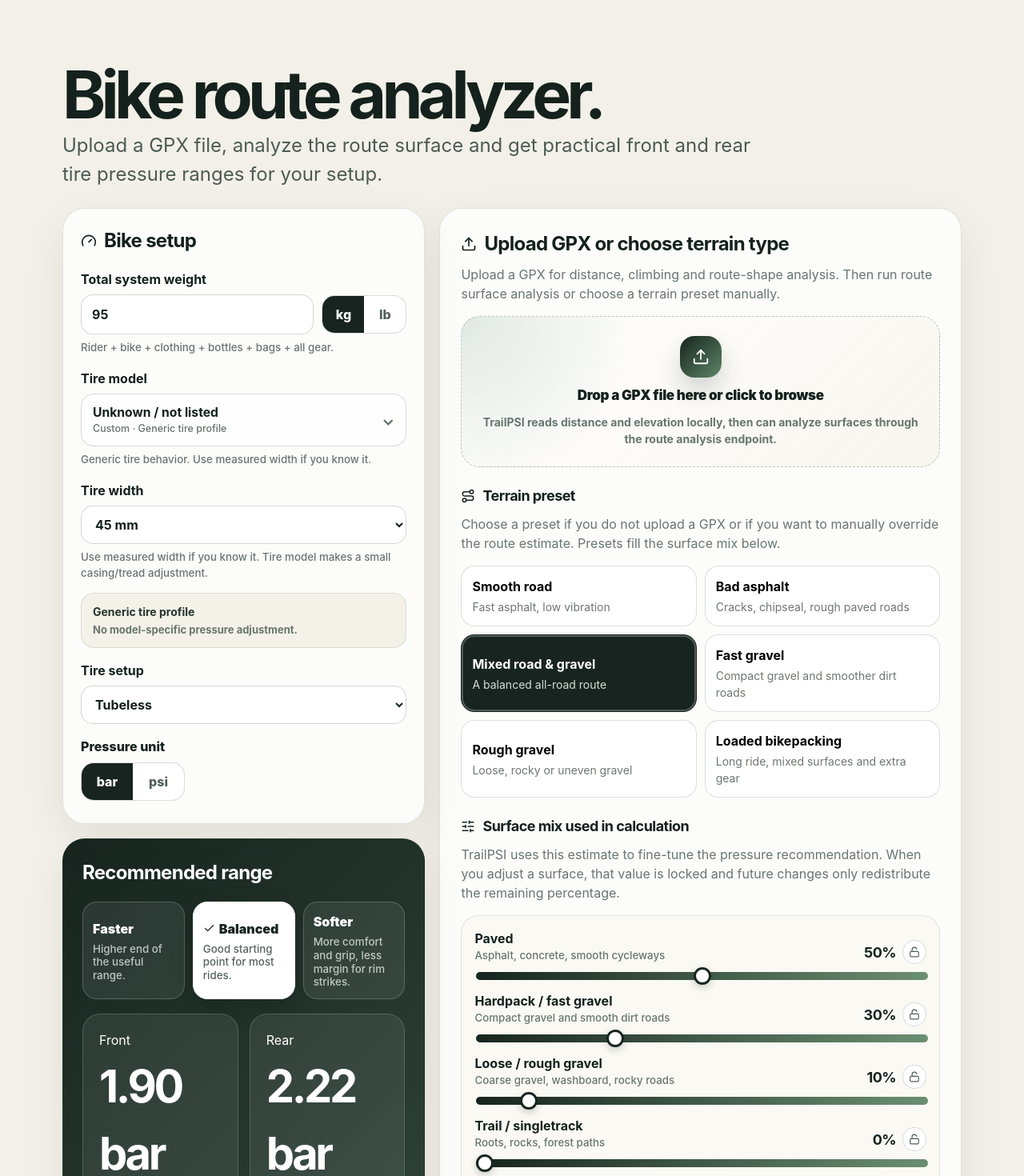
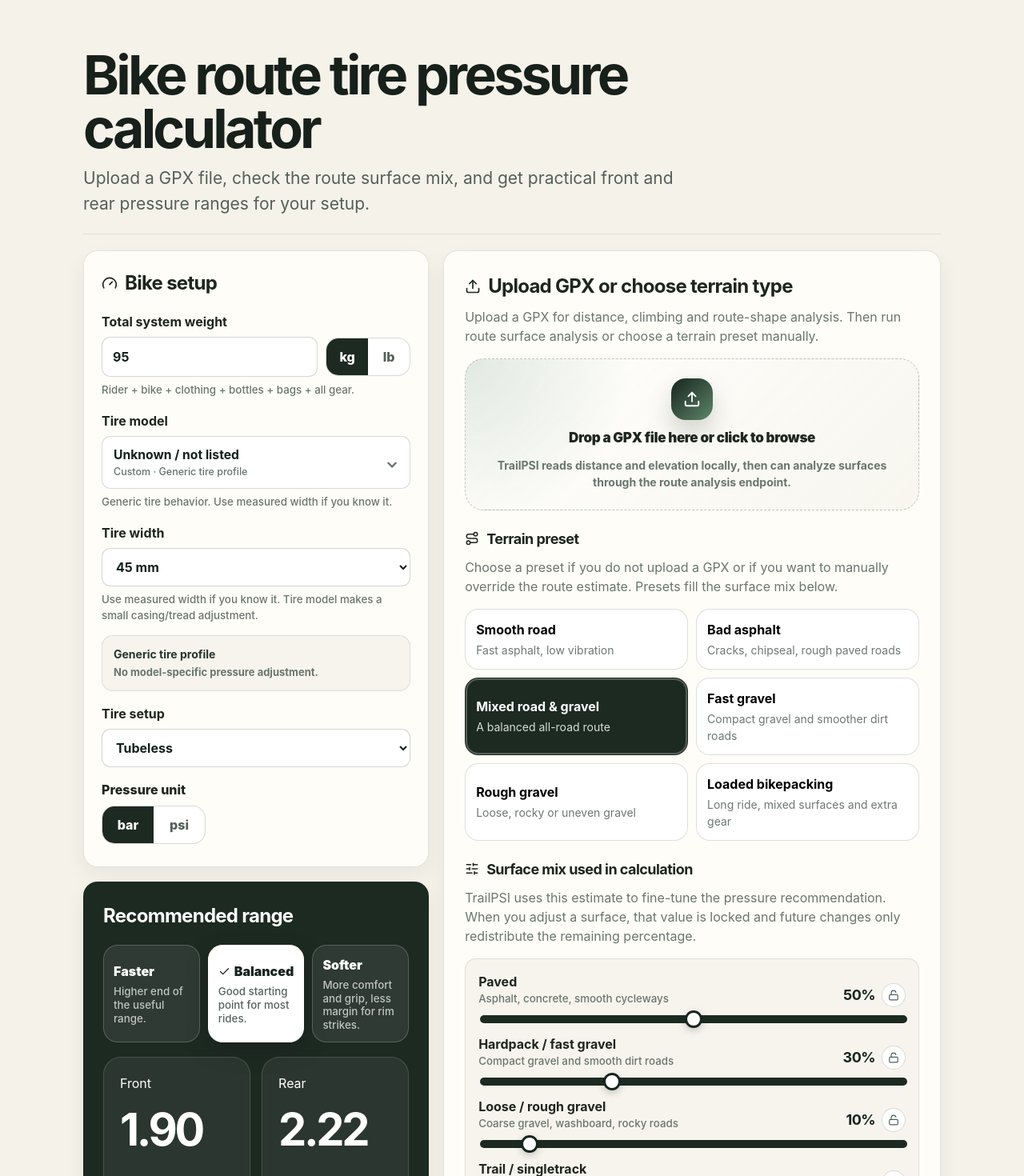
Before and after one commit to Poskiparta/trailpsi, a React (Vite) app: page / in a window 1280 px wide. Shown: the top 1470 px of the page at 80% size. Built offline with nearby package versions, Linux system fonts and the light colour scheme.

Commit message:
Clean up design and update hero title

```diff
--- a/src/main.jsx
+++ b/src/main.jsx
@@ -3132,8 +3132,8 @@ function App() {
   return (
     <main>
       <section className="hero">
-        <h1>Bike route analyzer.</h1>
-        <p className="lead">Upload a GPX file, analyze the route surface and get practical front and rear tire pressure ranges for your setup.</p>
+        <h1>Bike route tire pressure calculator</h1>
+        <p className="lead">Upload a GPX file, check the route surface mix, and get practical front and rear pressure ranges for your setup.</p>
       </section>
 
       <section className="app-grid">
--- a/src/styles.css
+++ b/src/styles.css
@@ -838,3 +838,153 @@ button:disabled {
     max-height: calc(100vh - 230px);
   }
 }
+
+
+/* Design cleanup: calmer, less generated-looking UI */
+:root {
+  color: #1d261f;
+  background: #f5f2ea;
+}
+
+main {
+  max-width: 1120px;
+  padding: 32px 24px 42px;
+}
+
+.hero {
+  padding: 28px 0 22px;
+  border-bottom: 1px solid rgba(29, 38, 31, 0.10);
+  margin-bottom: 20px;
+}
+
+h1 {
+  max-width: 880px;
+  font-size: clamp(38px, 5.8vw, 68px);
+  line-height: 0.98;
+  letter-spacing: -0.055em;
+  margin: 0 0 14px;
+  color: #17201a;
+}
+
+.lead {
+  max-width: 780px;
+  font-size: clamp(17px, 1.8vw, 21px);
+  color: #536057;
+}
+
+.card {
+  background: #fffdf7;
+  border: 1px solid rgba(29, 38, 31, 0.12);
+  border-radius: 18px;
+  box-shadow: 0 10px 26px rgba(29, 38, 31, 0.06);
+}
+
+input,
+select,
+.tire-picker-trigger {
+  border-radius: 11px;
+  background: #fff;
+  box-shadow: none;
+}
+
+.primary,
+.mode-grid button.selected,
+.pill.active,
+.segmented button.active {
+  background: #1d2a22;
+  color: #fff;
+}
+
+.result-card {
+  background: #1d2a22;
+  color: #fff;
+}
+
+.result-grid > div {
+  background: rgba(255,255,255,.06);
+  border-color: rgba(255,255,255,.14);
+}
+
+.progress-fill,
+.bar i,
+.surface-slider-row input[type="range"] {
+  background: #1d2a22;
+}
+
+.route-progress-card,
+.route-progress-card.complete {
+  background: #1d2a22;
+  border: 1px solid rgba(255,255,255,.12);
+  box-shadow: 0 12px 30px rgba(29,38,31,.14);
+}
+
+.hero-progress-fill {
+  background: #9cb38f;
+  animation: none;
+  box-shadow: none;
+}
+
+.pulse-dot {
+  background: #9cb38f;
+  animation: none;
+  box-shadow: none;
+}
+
+.route-analysis-cta {
+  background: #203026;
+  border-color: rgba(255,255,255,.12);
+  box-shadow: 0 12px 28px rgba(29,38,31,.16);
+}
+
+.route-analysis-cta::after,
+.route-analysis-ring {
+  display: none;
+}
+
+.route-analysis-visual {
+  background: rgba(255,255,255,.08);
+  color: #c8d8be;
+  border-radius: 14px;
+}
+
+.route-analysis-copy .eyebrow {
+  background: rgba(255,255,255,.10);
+  color: #d7e2d1;
+  letter-spacing: .04em;
+}
+
+.analyze-button {
+  background: #f5f2ea;
+  color: #17201a;
+  box-shadow: none;
+  border-color: rgba(255,255,255,.25);
+}
+
+.analyze-button:hover:not(:disabled) {
+  transform: none;
+  box-shadow: none;
+}
+
+.tire-profile-note,
+.surface-editor,
+.surface-summary,
+.upload {
+  border-radius: 14px;
+  background: #f7f4ed;
+}
+
+.tire-picker-popover {
+  border-radius: 14px;
+  box-shadow: 0 18px 40px rgba(29,38,31,.18);
+}
+
+.tire-picker-option,
+.tire-picker-search-row input,
+.tire-picker-search-row button {
+  border-radius: 10px;
+}
+
+@media (max-width: 640px) {
+  main { padding: 22px 16px 34px; }
+  h1 { font-size: clamp(36px, 12vw, 52px); }
+}
```
Also changed, not shown: 4 other files (tests, documents, lock files or other folders).
